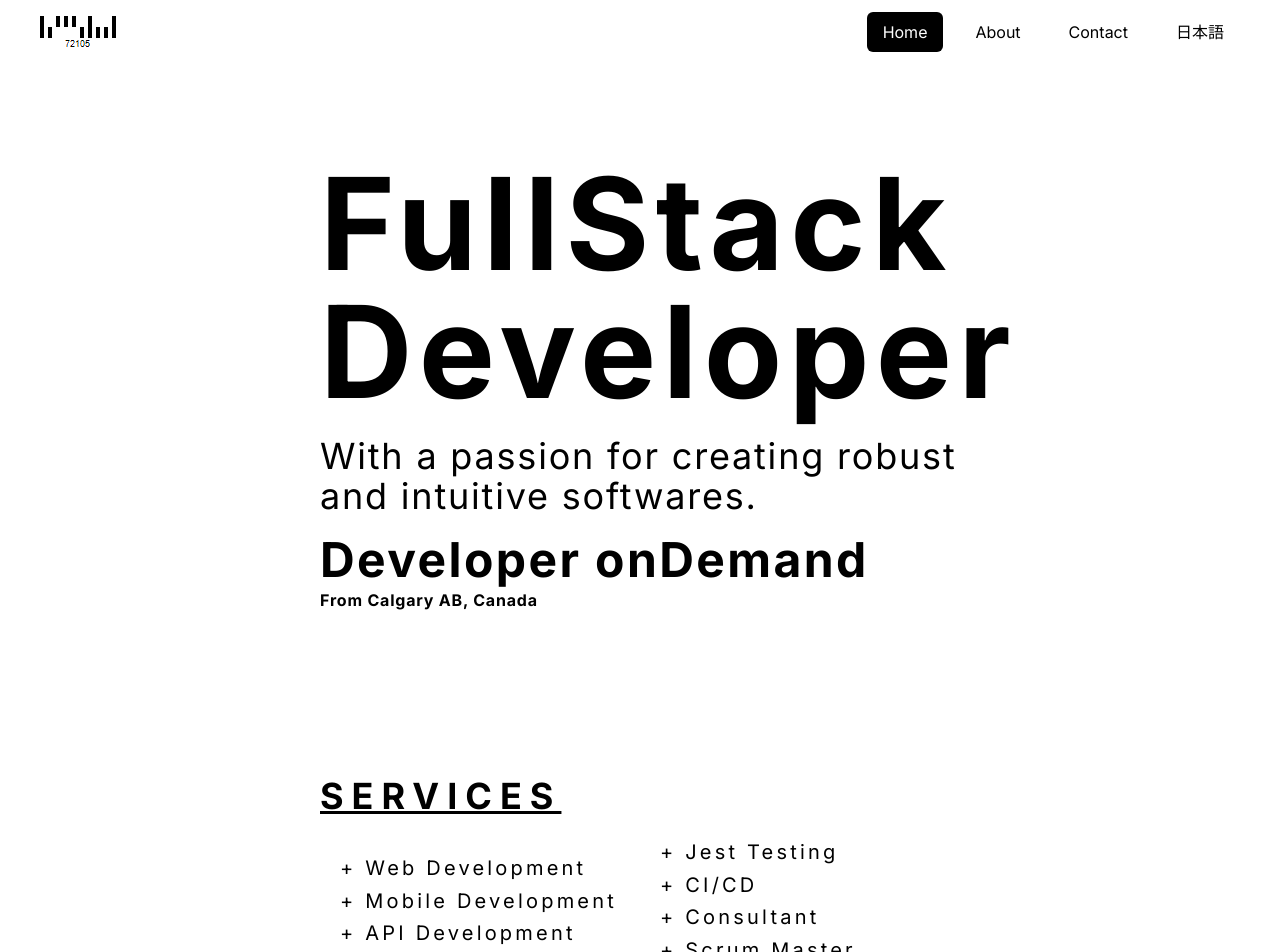
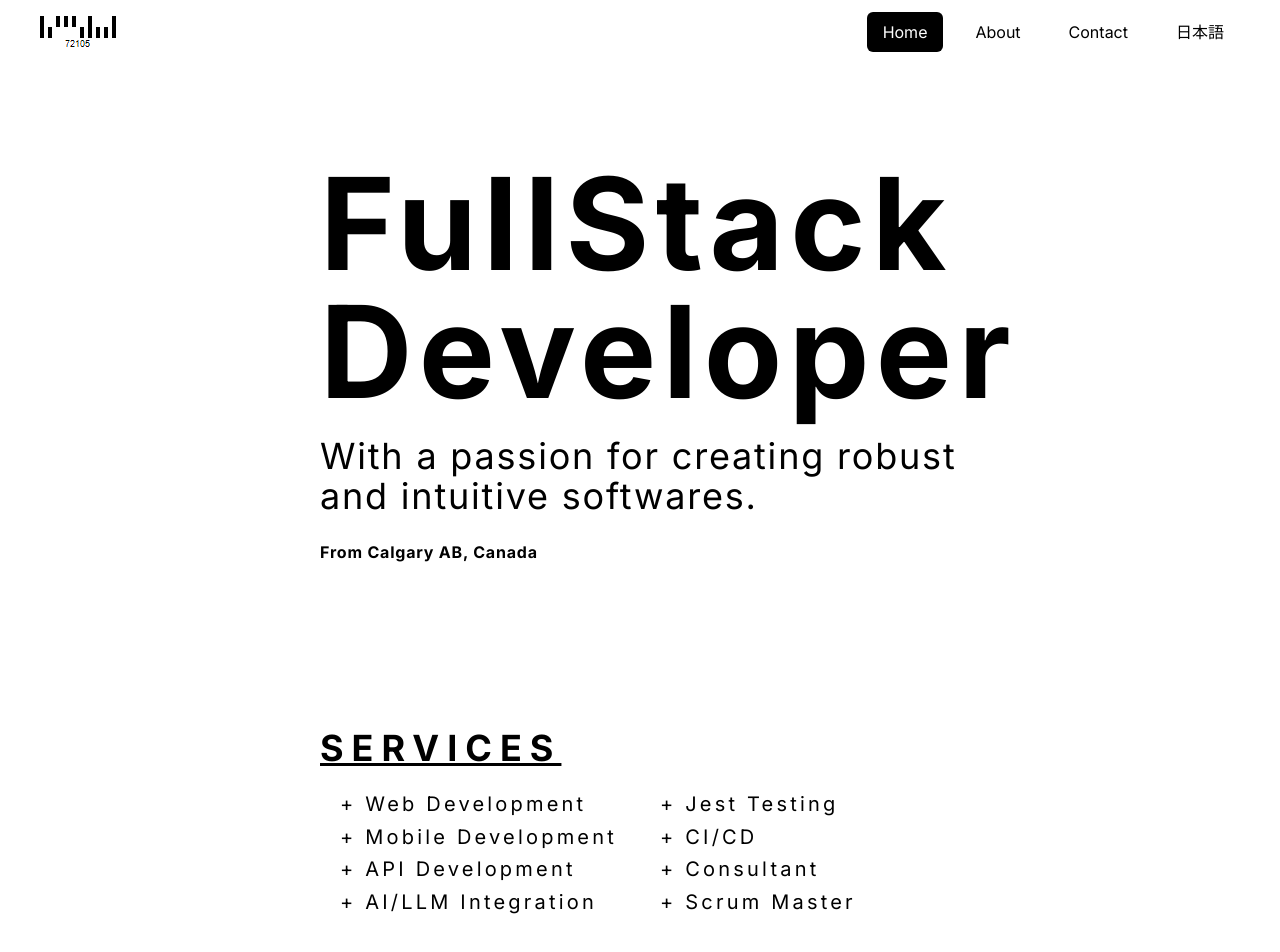
Before and after one commit to ryuatnorcal/portfolio, a Next.js app: page / in a window 1280 px wide. Shown: the top 952 px of the page. Built offline with nearby package versions, Linux system fonts and the light colour scheme; no server answers; the database is empty.

Commit message:
updated content

```diff
--- a/src/components/Contents/service.tsx
+++ b/src/components/Contents/service.tsx
@@ -4,8 +4,8 @@ import { service, sectionLabels } from '../../consts'
 
 export const Service = () => {
   const { locale } = useLocale()
-  const left = service[locale].slice(0, 3)
-  const right = service[locale].slice(3)
+  const left = service[locale].slice(0, 4)
+  const right = service[locale].slice(4)
   const label = sectionLabels.service[locale] || ''
 
   const renderService = (data: string[]) => data.map((name, i) => <p key={i}>{`+ ${name}`}</p>)
--- a/src/consts.ts
+++ b/src/consts.ts
@@ -11,13 +11,13 @@ export const hero = {
   en: {
     title: 'FullStack Developer',
     subtitle: 'With a passion for creating robust and intuitive softwares.',
-    catchphrase: 'Developer onDemand',
+    catchphrase: '',
     location: 'From Calgary AB, Canada'
   },
   jp: {
     title: '<span style="white-space:nowrap">フルスタック</span><br />開発者',
     subtitle: '信頼できる本格的なソフトウェア開発をご提供いたします。',
-    catchphrase: '必要な時だけ雇える',
+    catchphrase: '',
     location: 'カナダ　から　日本へ'
   }
 }
@@ -27,6 +27,7 @@ export const service:serviceType = {
     'Web Development',
     'Mobile Development',
     'API Development',
+    'AI/LLM Integration',
     'Jest Testing',
     'CI/CD',
     'Consultant',
@@ -36,6 +37,7 @@ export const service:serviceType = {
     'ホームページ開発',
     'アプリ開発',
     'API 開発',
+    'AI/LLM 開発',
     'Jest テスト',
     'CI/CD',
     'コンサルタント',
```
